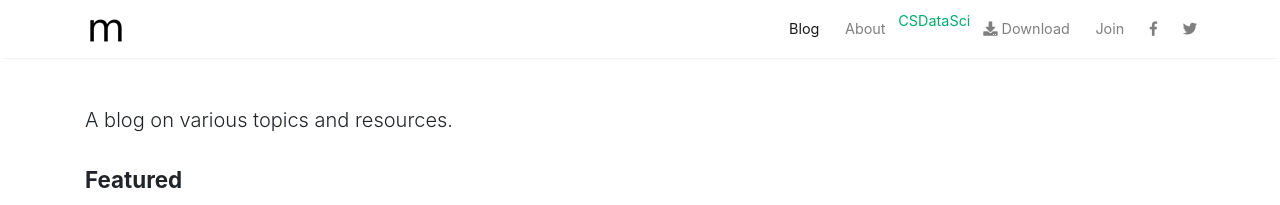
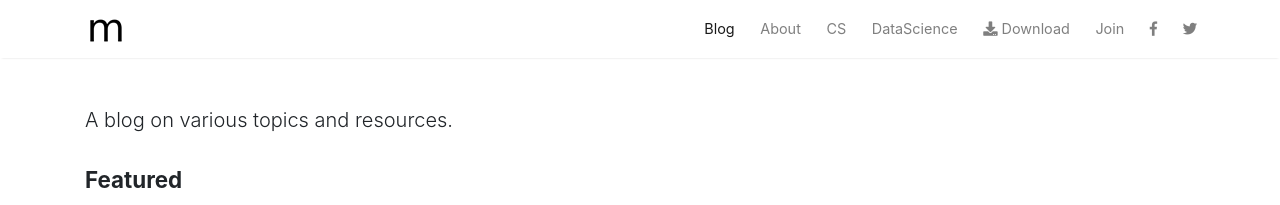
Before and after one commit to StarkSources/myblog, a Jekyll site: the page built from index.html, in a window 1280 px wide. Shown: the top 205 px of the page. Built offline with Jekyll 4.4.1, drawn with Linux system fonts in a browser that asks for light colours; nearby versions of some CDN libraries; the list of posts is cut into pages by our own code; comment, search, counter and statistics services are not loaded.

Commit message:
Update default.html

```diff
--- a/_layouts/default.html
+++ b/_layouts/default.html
@@ -77,13 +77,30 @@
                 <a class="nav-link" href="{{ site.baseurl }}/about">About</a>
                 </li>
 
-		 <li class="nav-item active">
+		 {% if page.url == "https://starksources.github.io/computer-science" %}
+                <li class="nav-item active">
+                {% else %}
+                <li class="nav-item">
+                {% endif %}
+                <a class="nav-link" href="{{ https://starksources.github.io/computer-science }}/about">CS</a>
+                </li>
+
+		    {% if page.url == "https://starksources.github.io/data-science/" %}
+                <li class="nav-item active">
+                {% else %}
+                <li class="nav-item">
+                {% endif %}
+                <a class="nav-link" href="{{ https://starksources.github.io/data-science/ }}/about">DataScience</a>
+                </li>
+
+		<!-- <li class="nav-item active">
                 <a href="https://starksources.github.io/computer-science/"> CS</a>
 		</li>
 
  		<li class="nav-item active">
 		    <a href="https://starksources.github.io/data-science/">DataSci</a>
 		 </li>
+-->
 
 		<li class="nav-item">
                 <a class="nav-link" href="https://github.com/wowthemesnet/mediumish-theme-jekyll/archive/master.zip"><i class="fas fa-download"></i> Download</a>
```
